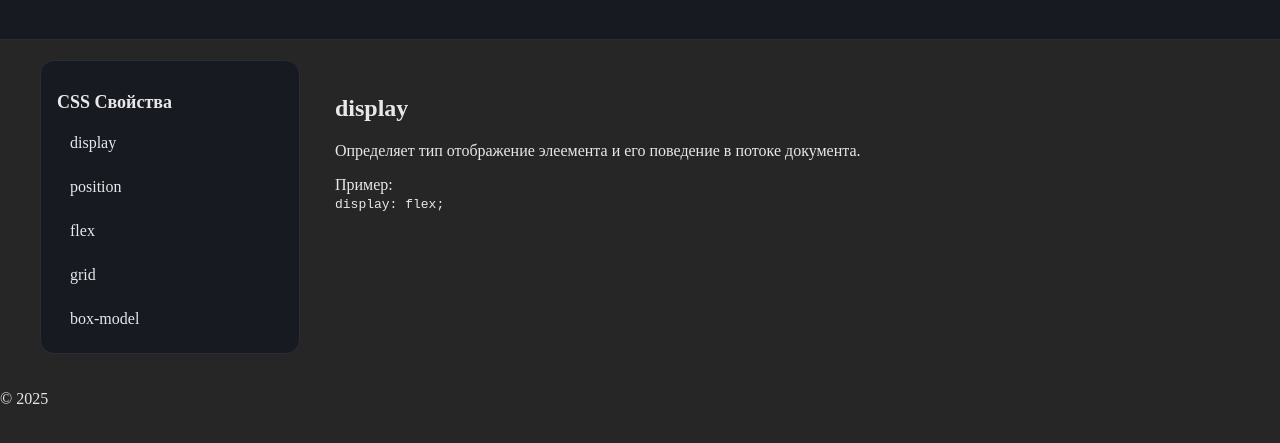
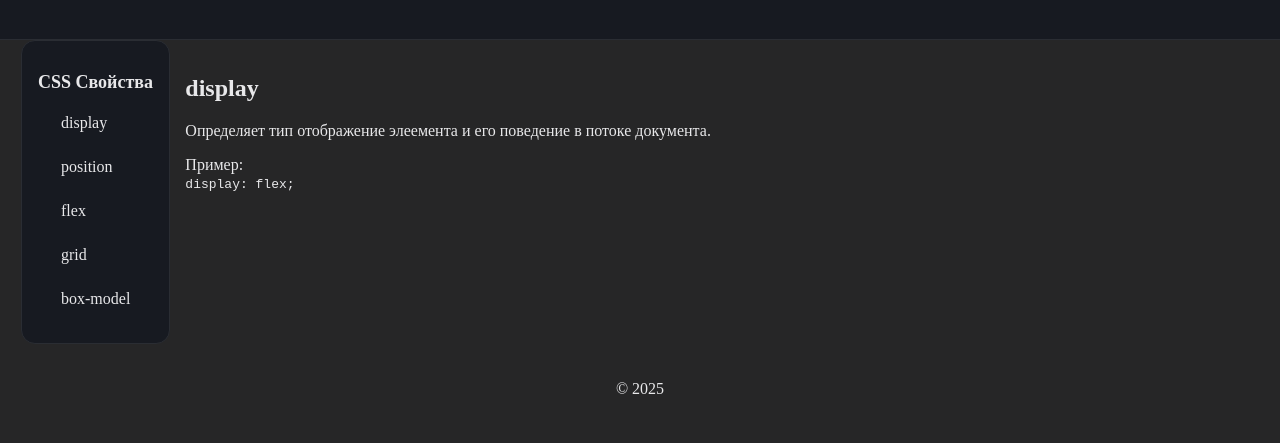
Before and after one commit to Arhydemon/css-landing-together, a plain HTML site: page index.html in a window 1280 px wide. Shown: the part 81-524 px from the top of the page. Drawn offline with Linux system fonts and the light colour scheme.

Commit message:
небольшие изменения

```diff
--- a/index.html
+++ b/index.html
@@ -17,7 +17,7 @@
   </header>
 
   <!-- ===== ОСНОВНОЙ КОНТЕЙНЕР ===== -->
-  <div class="layout">
+  <div class="test">
     <!-- Левая колонка (если нужна навигация) -->
     <aside class="sidebar">
       <nav class="nav">
@@ -28,7 +28,7 @@
         <li><a class="nav__link" href="#flex">flex</a></li>
         <li><a class="nav__link" href="#grid">grid</a></li>
         <li><a class="nav__link" href="#box-model">box-model</a></li>
-    </ul>
+        </ul>
     </nav>
     </aside>
 
--- a/styles.css
+++ b/styles.css
@@ -22,7 +22,10 @@ body {
   color: var(--text);}
 
 /* ===== LAYOUT (две колонки) ===== */
-
+.test{
+  display: flex;
+  justify-content: flex-start;
+}
 .layout {
     max-width: var(--max-width);
     margin: auto;
@@ -48,7 +51,7 @@ body {
 .nav__list {
     list-style: none;
     padding: 0;
-    margin: 0;
+    margin: 10px;
     display: grid;
     gap: 8px;
 }
@@ -74,12 +77,18 @@ body {
 position: sticky;
 top: var(--pad);
 align-self: start;
+margin-left: 21px;
 
 }
 
 /* Правая колонка */
 .content {
   padding: 15px;
+}
+
+.footer {
+    text-align: center;
+    padding: 20px;
 }
 
 /* ===== АДАПТИВ ===== */
```
